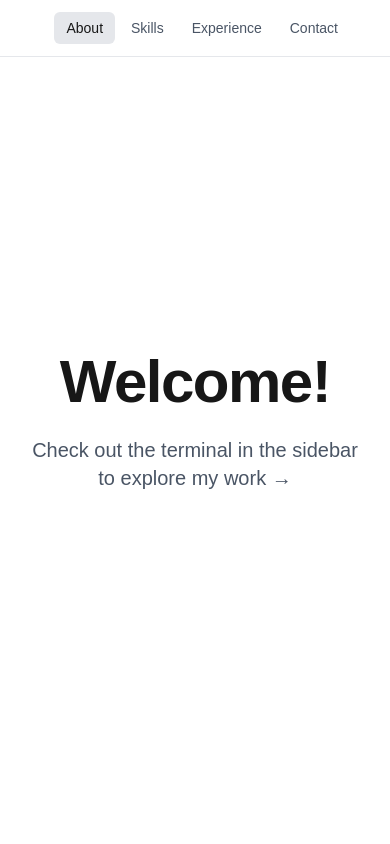
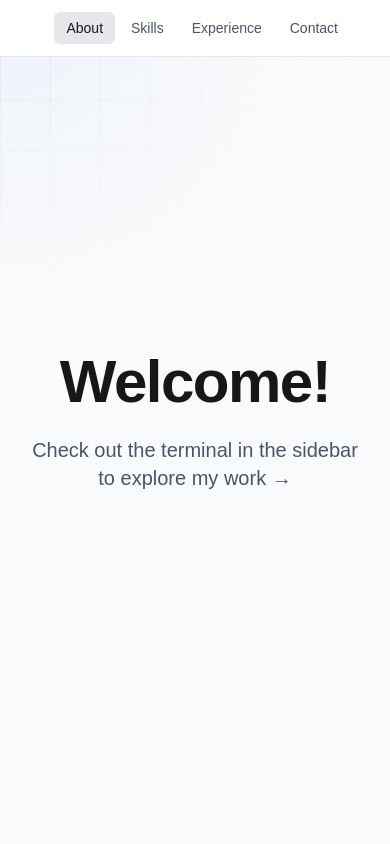
Before and after one commit to balacarter/balacarter, a Next.js app: page / in a window 390 px wide. Shown: the top 844 px of the page. Built offline with nearby package versions, Linux system fonts and the light colour scheme.

Commit message:
Add animated grid background with cursor glow effect, increase terminal opacity

```diff
--- a/src/app/globals.css
+++ b/src/app/globals.css
@@ -3,6 +3,11 @@
 :root {
   --background: #ffffff;
   --foreground: #171717;
+
+  /* Background effect */
+  --bg-base: #f9fafb;
+  --grid-color: rgba(0, 0, 0, 0.05);
+  --glow-color: rgba(59, 130, 246, 0.15);
 }
 
 @theme inline {
@@ -15,6 +20,11 @@
   :root {
     --background: #0a0a0a;
     --foreground: #ededed;
+
+    /* Background effect */
+    --bg-base: #0a0a0a;
+    --grid-color: rgba(255, 255, 255, 0.06);
+    --glow-color: rgba(96, 165, 250, 0.35);
   }
 }
 
--- a/src/app/page.tsx
+++ b/src/app/page.tsx
@@ -3,6 +3,7 @@
 import { useState } from 'react';
 import Header from '@/components/Header';
 import Sidebar from '@/components/Sidebar';
+import Background from '@/components/Background';
 import ContactForm from '@/components/ContactForm';
 import SkillCard from '@/components/SkillCard';
 import ExperienceCard from '@/components/ExperienceCard';
@@ -15,7 +16,8 @@ export default function Home() {
   };
 
   return (
-    <div className="min-h-screen bg-background text-foreground">
+    <div className="min-h-screen text-foreground relative">
+      <Background />
       <Header />
 
       <div className="flex">
--- /dev/null
+++ b/src/components/Background.tsx
@@ -0,0 +1,64 @@
+'use client';
+
+import { useEffect, useState } from 'react';
+
+export default function Background() {
+  const [mousePosition, setMousePosition] = useState({ x: 0, y: 0 });
+
+  useEffect(() => {
+    const handleMouseMove = (e: MouseEvent) => {
+      setMousePosition({ x: e.clientX, y: e.clientY });
+    };
+
+    window.addEventListener('mousemove', handleMouseMove);
+
+    return () => {
+      window.removeEventListener('mousemove', handleMouseMove);
+    };
+  }, []);
+
+  return (
+    <div className="fixed inset-0 -z-10 overflow-hidden pointer-events-none">
+      {/* Base dark background */}
+      <div className="absolute inset-0 bg-[var(--bg-base)]" />
+
+      {/* Grid pattern */}
+      <div
+        className="absolute inset-0 opacity-[0.15]"
+        style={{
+          backgroundImage: `
+            linear-gradient(var(--grid-color) 1px, transparent 1px),
+            linear-gradient(90deg, var(--grid-color) 1px, transparent 1px)
+          `,
+          backgroundSize: '50px 50px',
+        }}
+      />
+
+      {/* Cursor glow effect */}
+      <div
+        className="absolute w-[600px] h-[600px] -translate-x-1/2 -translate-y-1/2 pointer-events-none transition-opacity duration-300"
+        style={{
+          left: `${mousePosition.x}px`,
+          top: `${mousePosition.y}px`,
+          background: `radial-gradient(circle, var(--glow-color) 0%, transparent 70%)`,
+          opacity: 0.4,
+        }}
+      />
+
+      {/* Illuminated grid overlay - follows cursor */}
+      <div
+        className="absolute inset-0"
+        style={{
+          backgroundImage: `
+            linear-gradient(var(--grid-color) 1px, transparent 1px),
+            linear-gradient(90deg, var(--grid-color) 1px, transparent 1px)
+          `,
+          backgroundSize: '50px 50px',
+          maskImage: `radial-gradient(circle 300px at ${mousePosition.x}px ${mousePosition.y}px, black 0%, transparent 100%)`,
+          WebkitMaskImage: `radial-gradient(circle 300px at ${mousePosition.x}px ${mousePosition.y}px, black 0%, transparent 100%)`,
+          opacity: 0.8,
+        }}
+      />
+    </div>
+  );
+}
--- a/src/components/Header.tsx
+++ b/src/components/Header.tsx
@@ -36,7 +36,7 @@ export default function Header() {
   }, []);
 
   return (
-    <header className="fixed top-0 left-0 right-0 z-50 bg-background/80 backdrop-blur-md border-b border-gray-200 dark:border-gray-800">
+    <header className="fixed top-0 left-0 right-0 z-50 bg-background/95 backdrop-blur-md border-b border-gray-200 dark:border-gray-800">
       <div className="mx-auto px-10 py-4">
         <div className="flex items-center justify-end">
           {/* Navigation */}
--- a/src/components/Sidebar.tsx
+++ b/src/components/Sidebar.tsx
@@ -12,7 +12,7 @@ interface SidebarProps {
 export default function Sidebar({ isExpanded, onExpand, onCollapse, onContactClick }: SidebarProps) {
   return (
     <aside
-      className={`hidden lg:block fixed left-0 top-16 h-[calc(100vh-4rem)] border-r border-gray-200 dark:border-gray-800 transition-all duration-300 ${isExpanded ? 'w-[700px]' : 'w-96'}`}
+      className={`hidden lg:block fixed left-0 top-16 h-[calc(100vh-4rem)] bg-background/95 backdrop-blur-sm border-r border-gray-200 dark:border-gray-800 transition-all duration-300 ${isExpanded ? 'w-[700px]' : 'w-96'}`}
     >
       {/* Minimal Container */}
       <div
--- a/src/components/Terminal.tsx
+++ b/src/components/Terminal.tsx
@@ -247,12 +247,12 @@ export default function Terminal() {
         ></div>
 
         {/* Terminal container */}
-        <div className="relative rounded-[10px] shadow-2xl overflow-hidden bg-gradient-to-br from-gray-900 via-gray-900 to-gray-800/95">
+        <div className="relative rounded-[10px] shadow-2xl overflow-hidden bg-gradient-to-br from-gray-900 via-gray-900 to-gray-800">
           {/* Subtle accent glow */}
           <div className="absolute inset-0 bg-gradient-to-br from-cyan-500/5 via-transparent to-purple-500/5 pointer-events-none animate-[glow-pulse_4s_ease-in-out_infinite]"></div>
 
           {/* Terminal Header */}
-          <div className="relative bg-gradient-to-r from-gray-800/95 to-gray-800/90 px-4 py-3 flex items-center gap-2 border-b border-gray-700/50 backdrop-blur-sm">
+          <div className="relative bg-gradient-to-r from-gray-800 to-gray-800 px-4 py-3 flex items-center gap-2 border-b border-gray-700/50 backdrop-blur-sm">
             <div className="flex gap-2">
               <div className="w-3 h-3 rounded-full bg-red-500 shadow-lg shadow-red-500/50 hover:shadow-red-500/80 transition-all cursor-pointer"></div>
               <div className="w-3 h-3 rounded-full bg-yellow-500 shadow-lg shadow-yellow-500/50 hover:shadow-yellow-500/80 transition-all cursor-pointer"></div>
```
